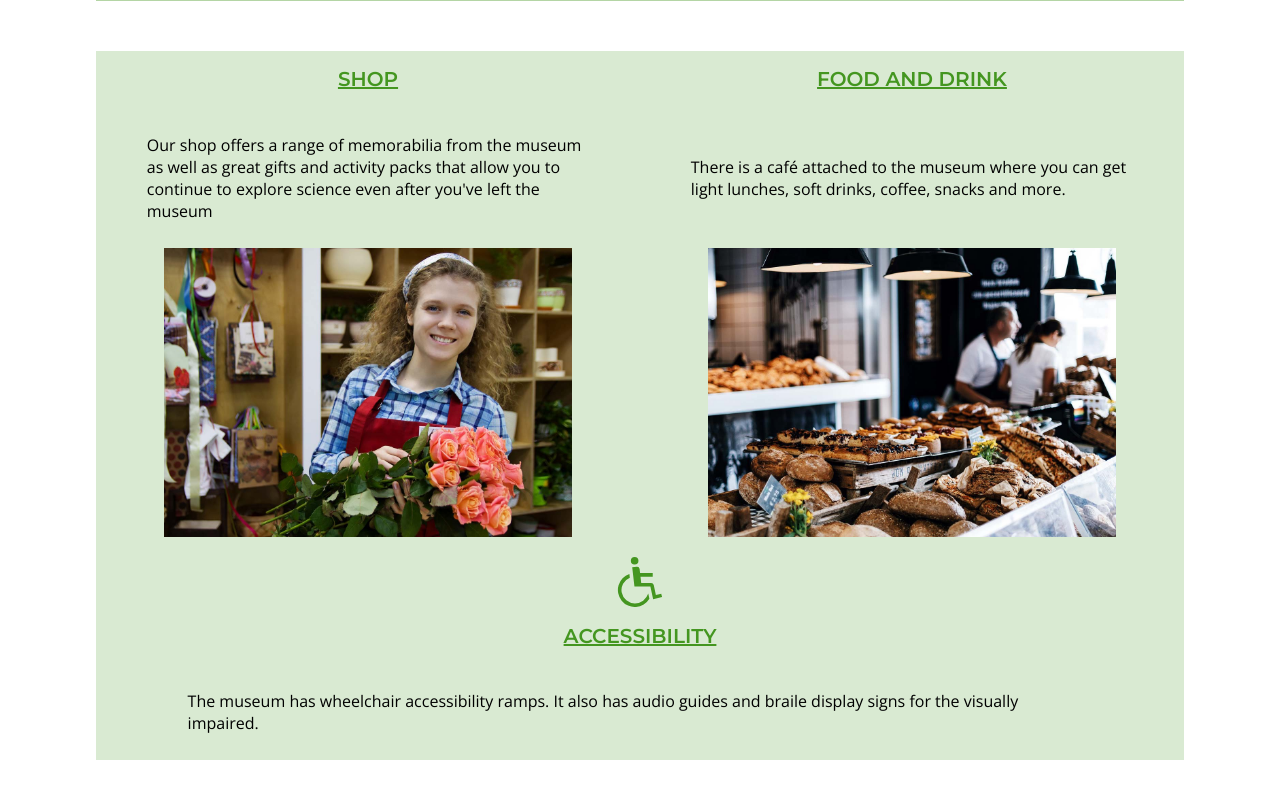
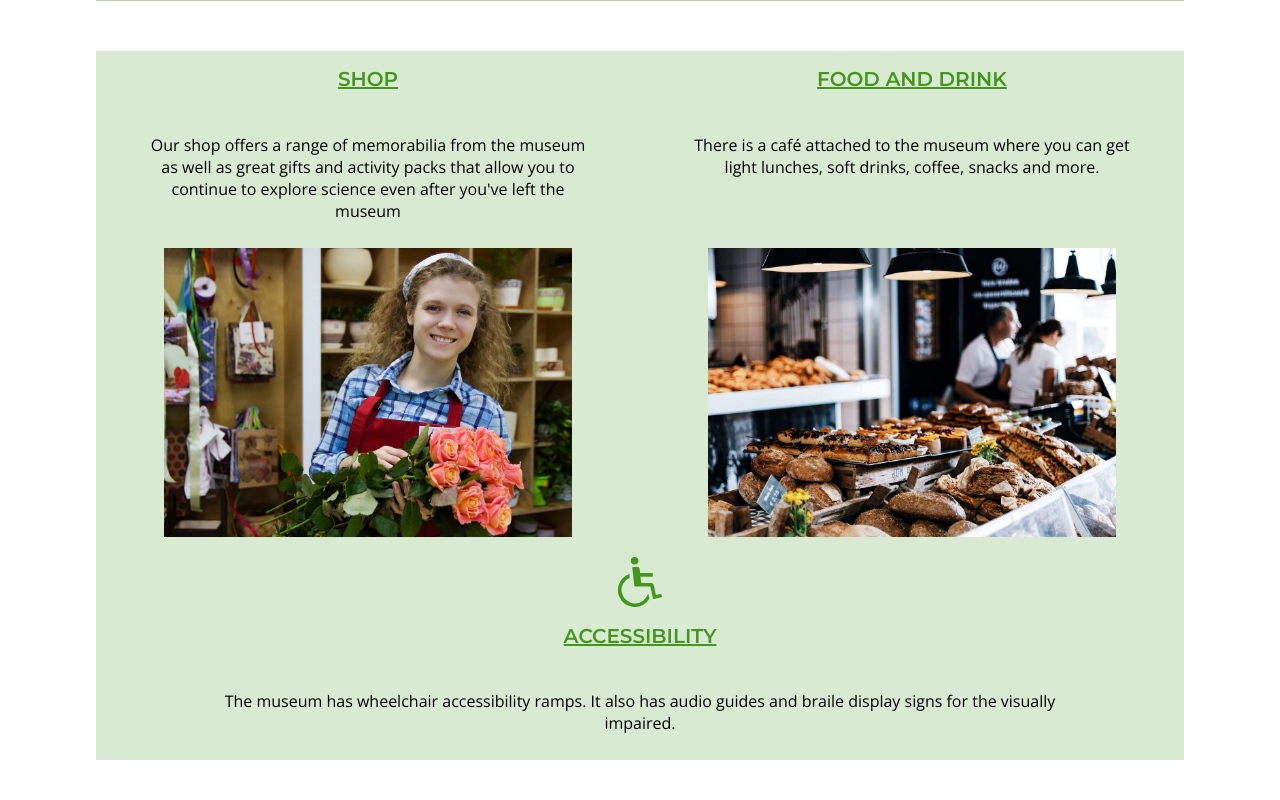
Before and after one commit to Mbr90/SemesterProject1Noroff, a plain HTML site: page visit.html in a window 1280 px wide. Shown: the part 1780-2580 px from the top of the page. Drawn offline with nearby package versions, Linux system fonts and the light colour scheme.

Commit message:
Update styles.css

```diff
--- a/css/styles.css
+++ b/css/styles.css
@@ -106,7 +106,8 @@ h3,
 .h1Dec,
 .visitMain,
 .thxSection,
-.visGridContainer {
+.visGridContainer,
+.visGridWrapper {
   text-align: center;
 }
 
@@ -801,6 +802,15 @@ footer section {
     grid-column: 1/3;
   }
 
+  .visGitem2 {
+    text-align: center;
+  }
+
+  .visGitem5,
+  .visGitem8 {
+    align-self: flex-start;
+  }
+
   .aboutSection2 p,
   .aboutSection3 p {
     grid-column: 2/3;
@@ -896,6 +906,7 @@ footer section {
   }
 
   .h1Dec {
+    font-size: 24px;
     width: 600px;
   }
 
```
